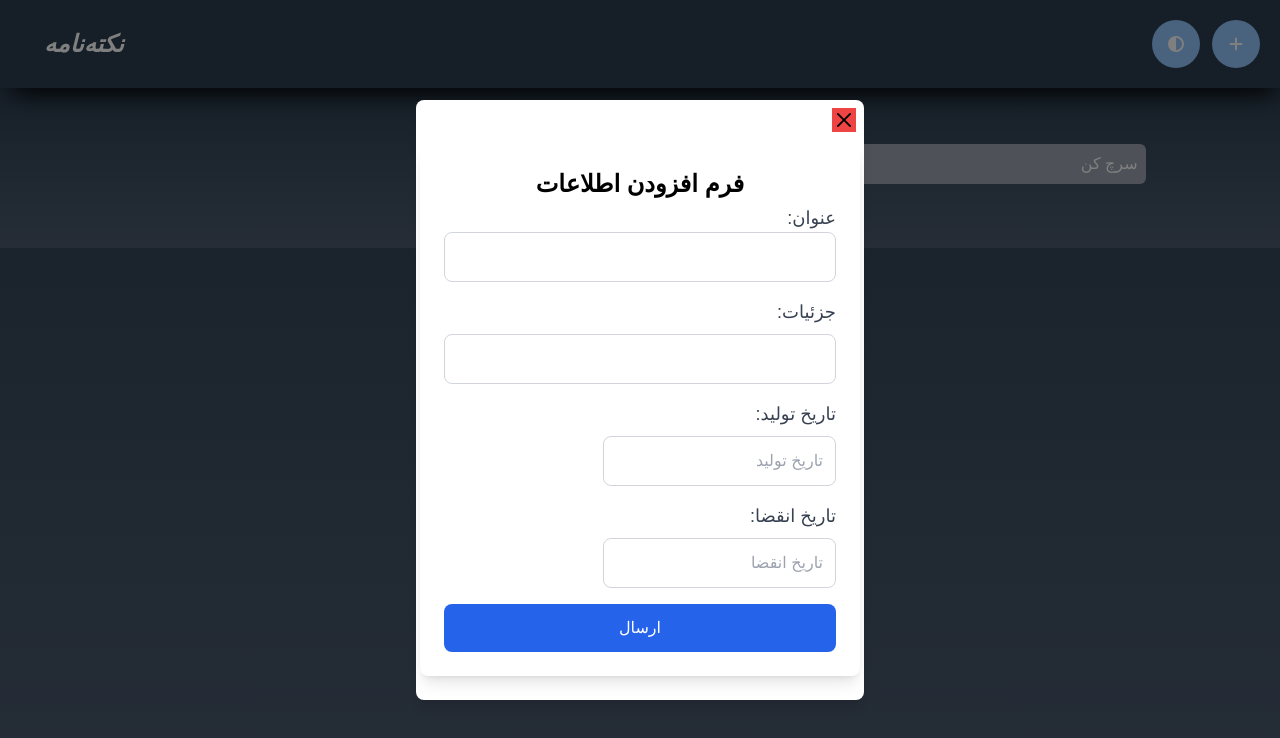
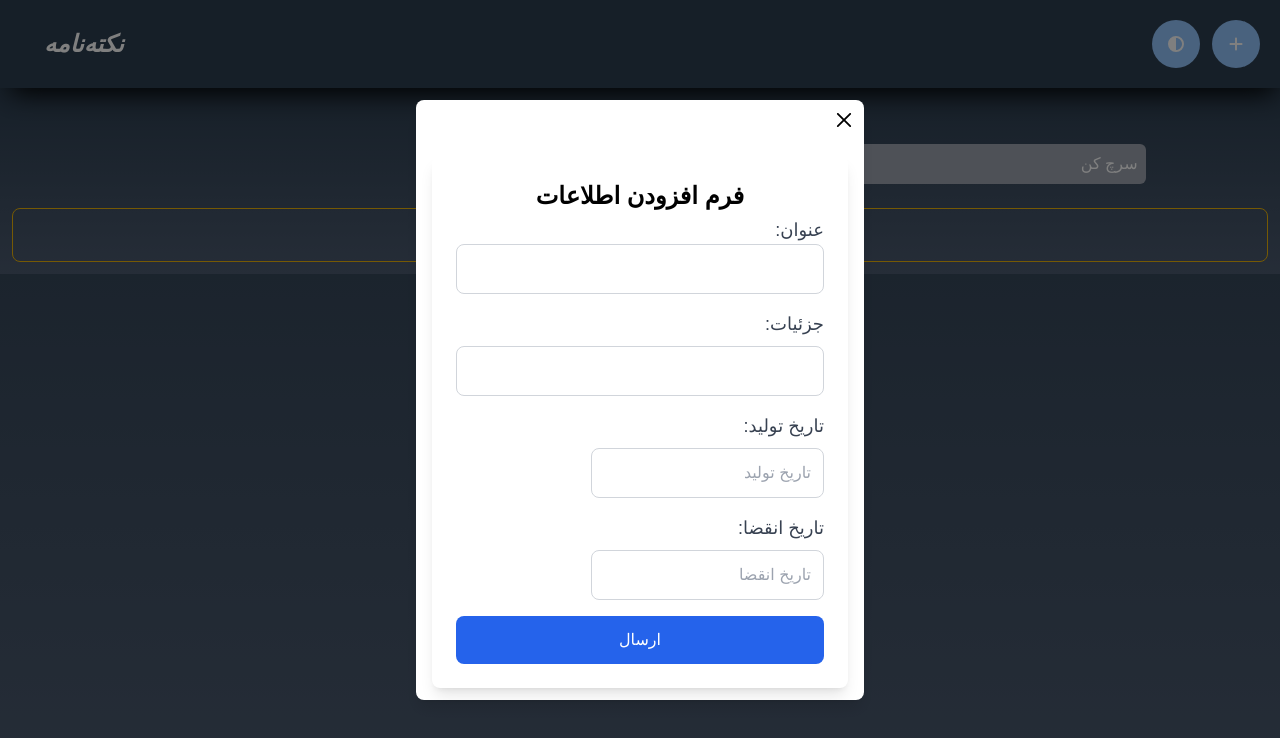
Before and after one commit to arashsharifi/wallnote, a React (Vite) app in the folder vite-project/: page / in a window 1280 px wide. Both pictures are taken after a click on the element 1236 px from the left and 44 px from the top of the page. Shown: the top 738 px of the page. Built offline with nearby package versions, Linux system fonts and the light colour scheme; a web font is replaced by a local one; what moment-jalaali would draw is missing.

Commit message:
add: deletecomponent

```diff
--- a/vite-project/src/App.tsx
+++ b/vite-project/src/App.tsx
@@ -5,6 +5,7 @@ import { CiSearch } from "react-icons/ci";
 import NotCart from "./components/NotCart";
 import Modal from "./components/Modal";
 import AddForm from "./components/AddForm";
+import DeletComponent from "./components/DeletComponent";
 
 interface Palette {
   id: number;
@@ -22,21 +23,33 @@ interface Note {
 }
 
 const paletteObjArrey: Palette[] = [
-  { id: 1, colorOne: "#2C3E50", colorTwo: "#4C5B70", name: "navy-blue-palette" },
+  {
+    id: 1,
+    colorOne: "#2C3E50",
+    colorTwo: "#4C5B70",
+    name: "navy-blue-palette",
+  },
   { id: 2, colorOne: "#34495E", colorTwo: "#5D6D7E", name: "gray-palette" },
   { id: 3, colorOne: "#4E342E", colorTwo: "#6D4C41", name: "brown-palette" },
-  { id: 4, colorOne: "#2E4053", colorTwo: "#34495E", name: "dark-blue-palette" },
+  {
+    id: 4,
+    colorOne: "#2E4053",
+    colorTwo: "#34495E",
+    name: "dark-blue-palette",
+  },
 ];
 
 const App: React.FC = () => {
-  const [currentPalette, setCurrentPalette] = useState<Palette>(paletteObjArrey[0]);
+  const [currentPalette, setCurrentPalette] = useState<Palette>(
+    paletteObjArrey[0]
+  );
   const [modal, setModal] = useState<boolean>(false);
   const [applicationStatus, setApplicationStatus] = useState<string>("");
   const [localData, setLocalData] = useState<Note[]>([]);
 
   // تابع برای بارگذاری داده‌ها از localStorage
   const loadLocalData = () => {
-    const storedNotes = localStorage.getItem('notes');
+    const storedNotes = localStorage.getItem("notes");
     if (storedNotes) {
       setLocalData(JSON.parse(storedNotes));
     } else {
@@ -47,19 +60,36 @@ const App: React.FC = () => {
   useEffect(() => {
     loadLocalData();
     const handleStorageChange = (event: StorageEvent) => {
-      if (event.key === 'notes') {
+      if (event.key === "notes") {
         loadLocalData();
       }
     };
 
-    window.addEventListener('storage', handleStorageChange);
+    window.addEventListener("storage", handleStorageChange);
     return () => {
-      window.removeEventListener('storage', handleStorageChange);
+      window.removeEventListener("storage", handleStorageChange);
     };
   }, [modal]);
 
   const handleAddFormSubmit = () => {
     loadLocalData();
+  };
+
+  const deleteNote = (noteId: string) => {
+    // داده‌های موجود در localStorage را دریافت می‌کند
+    const storedNotes = localStorage.getItem("notes");
+    if (storedNotes) {
+      const notes: Note[] = JSON.parse(storedNotes);
+
+      // فیلتر کردن نوت‌هایی که آیدی آنها با آیدی مورد نظر تطابق ندارد (حذف نوت با آیدی مشخص)
+      const updatedNotes = notes.filter((note) => note.id !== noteId);
+
+      // به‌روزرسانی localStorage با آرایه نوت‌های فیلتر شده
+      localStorage.setItem("notes", JSON.stringify(updatedNotes));
+
+      // به‌روزرسانی state برای نمایش نوت‌های به‌روزشده
+      setLocalData(updatedNotes);
+    }
   };
 
   return (
@@ -95,9 +125,11 @@ const App: React.FC = () => {
         </div>
         <div className="p-3">
           {localData.length === 0 ? (
-            <p className="text-center text-gray-700 text-lg">
-              هیچ نوتی نداریم، لطفاً وارد نمایید.
-            </p>
+            <div className="border rounded-lg p-3 flex justify-center border-yellow-500">
+              <p className="text-center text-yellow-500  text-lg">
+                هیچ نوتی نداریم، لطفاً وارد نمایید.
+              </p>
+            </div>
           ) : (
             <div className="grid grid-cols-1 sm:grid-cols-2 md:grid-cols-3 lg:grid-cols-4 gap-4">
               {localData.map((item) => (
@@ -106,14 +138,29 @@ const App: React.FC = () => {
                   title={item.title}
                   desc={item.details}
                   productionDate={item.productionDate}
+                  applicationStatus={applicationStatus}
+                  setApplicationStatus={setApplicationStatus}
+                  setModal={setModal}
+                  modal={modal}
                 />
               ))}
             </div>
           )}
         </div>
       </div>
-      <Modal isOpen={modal} onClose={() => { setModal(false); handleAddFormSubmit(); }}>
-        {applicationStatus === 'addform' && <AddForm setModal={setModal} modal={modal} />}
+      <Modal
+        applicationStatus={applicationStatus}
+        setApplicationStatus={setApplicationStatus}
+        isOpen={modal}
+        onClose={() => {
+          setModal(false);
+          handleAddFormSubmit();
+        }}
+      >
+        {applicationStatus === "addform" && (
+          <AddForm setModal={setModal} modal={modal} />
+        )}
+        {applicationStatus === "deletcomponent" && <DeletComponent noteId={'ssdad'} />}
       </Modal>
     </div>
   );
--- /dev/null
+++ b/vite-project/src/components/DeletComponent.tsx
@@ -0,0 +1,59 @@
+import React, { useState } from "react";
+
+interface DeletComponentProps {
+  noteId: string;
+
+}
+
+const DeletComponent: React.FC<DeletComponentProps> = () => {
+  const [confirmDelete, setConfirmDelete] = useState<boolean>(false);
+
+  const handleDelete = () => {
+    console.log("yesss");
+  };
+
+  return (
+    <div className="flex flex-col items-center justify-center p-4">
+      {confirmDelete ? (
+        <div className="flex flex-col items-center p-4 bg-gray-100 rounded-md shadow-md">
+          <p className="text-lg font-semibold mb-4">
+            آیا برای پاک کردن این نوت مطمئن هستید؟
+          </p>
+          <div className="flex gap-4">
+            <button
+              onClick={handleDelete}
+              className="px-4 py-2 bg-red-600 text-white rounded-md hover:bg-red-700"
+            >
+              بله
+            </button>
+            <button
+              onClick={() => setConfirmDelete(false)}
+              className="px-4 py-2 bg-gray-400 text-white rounded-md hover:bg-gray-500"
+            >
+              خیر
+            </button>
+          </div>
+        </div>
+      ) : (
+        <div className="flex flex-col items-center p-4 bg-gray-100 rounded-md shadow-md">
+          <p className="text-lg font-semibold mb-4">
+            آیا مطمئنید که می‌خواهید این نوت را حذف کنید؟
+          </p>
+          <button
+            onClick={() => setConfirmDelete(true)}
+            className="px-4 py-2 bg-red-600 text-white rounded-md hover:bg-red-700"
+          >
+            حذف
+          </button>
+          <button
+            className="px-4 py-2 mt-2 bg-gray-400 text-white rounded-md hover:bg-gray-500"
+          >
+            لغو
+          </button>
+        </div>
+      )}
+    </div>
+  );
+};
+
+export default DeletComponent;
--- a/vite-project/src/components/Modal.tsx
+++ b/vite-project/src/components/Modal.tsx
@@ -4,21 +4,27 @@ interface ModalProps {
   isOpen: boolean;
   onClose: () => void;
   children: React.ReactNode;
+  applicationStatus: string;
+  setApplicationStatus: React.Dispatch<React.SetStateAction<string>>;
 }
 
-const Modal: React.FC<ModalProps> = ({ isOpen, onClose, children }) => {
+const Modal: React.FC<ModalProps> = ({ isOpen, onClose, children,applicationStatus,setApplicationStatus }) => {
   if (!isOpen) return null;
 
   return (
     <div className="fixed inset-0 z-50 flex items-center justify-center bg-black bg-opacity-50">
-      <div className="bg-white rounded-lg shadow-lg p-1 w-full max-w-md h-[600px] mx-auto relative">
+      <div
+        className={`bg-white rounded-lg shadow-lg p-4 w-full max-w-md mx-auto relative ${
+          applicationStatus === "deletcomponent" ? "h-[300px]" : "h-[600px]"
+        }`}
+      >
         <button
-          className="absolute top-2 right-2 text-gray-600 hover:text-gray-900 bg-red-500"
+          className="absolute top-2 right-2 text-gray-600 hover:text-gray-900"
           onClick={onClose}
         >
-        <RxCross2 className="text-2xl text-black"/>
+          <RxCross2 className="text-2xl text-black" />
         </button>
-        <div className="mt-1">{children}</div>
+        <div className="mt-4">{children}</div>
       </div>
     </div>
   );
--- a/vite-project/src/components/NotCart.tsx
+++ b/vite-project/src/components/NotCart.tsx
@@ -3,27 +3,42 @@ import { IoTrashOutline } from "react-icons/io5";
 import { RiEdit2Fill } from "react-icons/ri";
 import jalaali from "jalaali-js";
 
-// تعریف نوع Props
 interface NotCartProps {
   title: string;
   desc: string;
-  productionDate: string; // این پروپرتی دیگر استفاده نمی‌شود
+  modal: boolean;
+  setModal: (open: boolean) => void;
+  productionDate: string;
+  applicationStatus: string;
+  setApplicationStatus: React.Dispatch<React.SetStateAction<string>>;
 }
 
-export default function NotCart({ title, desc,productionDate }: NotCartProps) {
-  const testTime = '1403/05/20';
+export default function NotCart({
+  title,
+  desc,
+  productionDate,
+  modal,
+  setModal,
+  applicationStatus,
+  setApplicationStatus,
+}: NotCartProps) {
+  const testTime = "1403/05/20";
 
   // تبدیل تاریخ شمسی به میلادی
-  const [year, month, day] = productionDate.split('/').map(Number);
+  const [year, month, day] = productionDate.split("/").map(Number);
   const gregorianDate = jalaali.toGregorian(year, month, day);
 
   // استخراج اطلاعات تاریخ میلادی
-  const date = new Date(gregorianDate.gy, gregorianDate.gm - 1, gregorianDate.gd);
+  const date = new Date(
+    gregorianDate.gy,
+    gregorianDate.gm - 1,
+    gregorianDate.gd
+  );
   const options: Intl.DateTimeFormatOptions = {
     weekday: "long",
     year: "numeric",
     month: "long",
-    day: "numeric"
+    day: "numeric",
   };
 
   const formatter = new Intl.DateTimeFormat("fa-IR", options);
@@ -39,7 +54,9 @@ export default function NotCart({ title, desc,productionDate }: NotCartProps) {
   return (
     <div className="w-full bg-slate-100 rounded-md flex flex-col gap-2 justify-center p-4">
       <div className="flex p-3">
-        <p className="font-bold text-xl text-black text-start truncate">{title}</p>
+        <p className="font-bold text-xl text-black text-start truncate">
+          {title}
+        </p>
       </div>
       <div className="flex p-3">
         <p className="text-gray-400 text-start line-clamp-2">{desc}</p>
@@ -55,7 +72,13 @@ export default function NotCart({ title, desc,productionDate }: NotCartProps) {
           <p className="text-[14px] text-gray-500">{yearStr}</p>
         </div>
         <div className="flex gap-2">
-          <IoTrashOutline className="text-red-600 text-lg" />
+          <IoTrashOutline
+            onClick={() => {
+              setApplicationStatus("deletcomponent")
+              setModal(true)
+            }}
+            className="text-red-600 text-lg cursor-pointer"
+          />
           <RiEdit2Fill className="text-slate-900 text-lg" />
         </div>
       </div>
```
